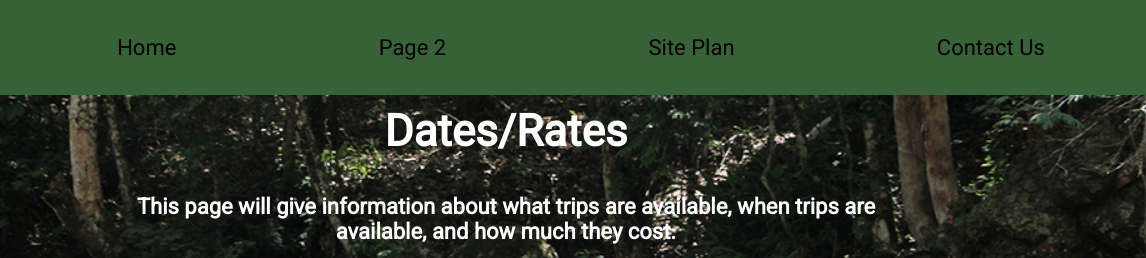
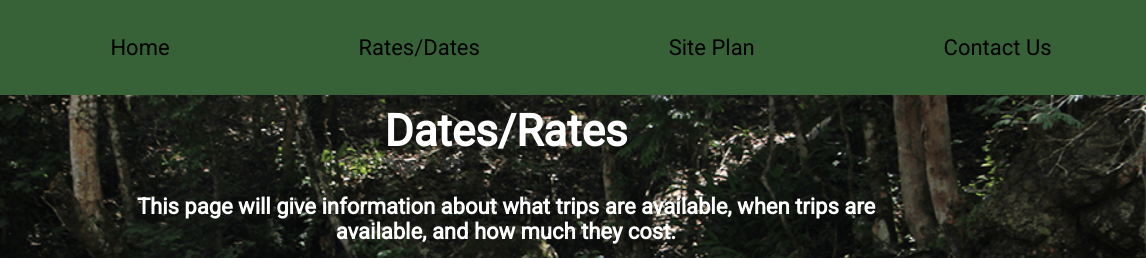
Before and after one commit to jessochs/WDD-130, a plain HTML site: page wwr/rates.html in a window 1280 px wide. Shown: the top 258 px of the page, 134-1280 px from the left. Drawn offline with Linux system fonts and the light colour scheme.

Commit message:
hopefully this works

```diff
--- a/wwr/rates.html
+++ b/wwr/rates.html
@@ -16,7 +16,7 @@
         </a>
         <nav>
             <a href="index.html">Home</a>
-            <a href = '#'>Page 2</a>
+            <a href = 'rates.htm'>Rates/Dates</a>
             <a href = 'site-plan-rafting.html'>Site Plan</a>
             <a href = 'contactus.html'>Contact Us</a>
         </nav>
```
